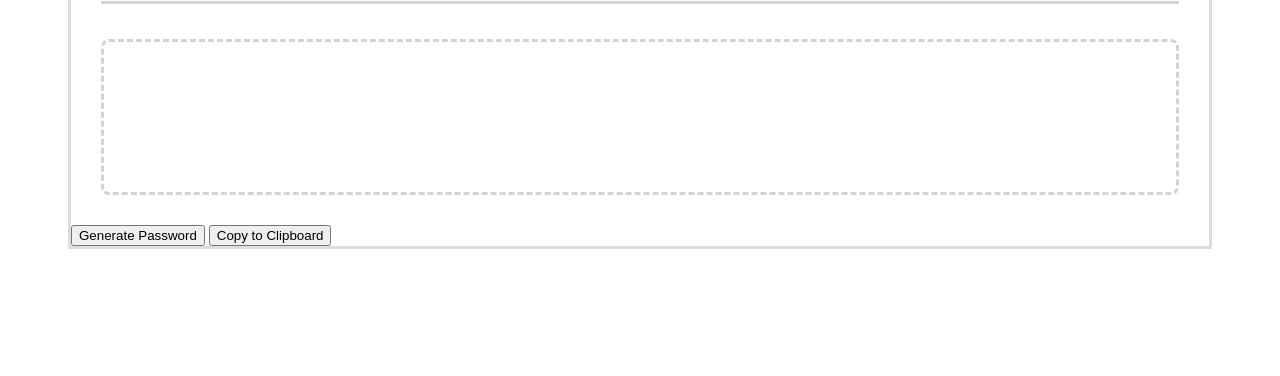
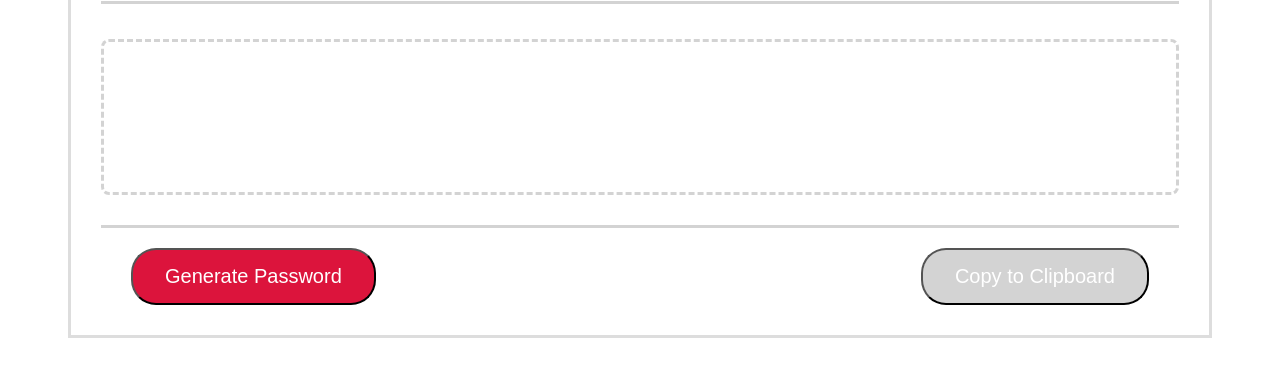
Before and after one commit to LopezH12/pwgenerator, a plain HTML site: page pword.html in a window 1280 px wide. Shown: the part 162-538 px from the top of the page. Drawn offline with Linux system fonts and the light colour scheme.

Commit message:
added css to make page look presentable

```diff
--- a/style.css
+++ b/style.css
@@ -20,6 +20,7 @@ header {
     margin-bottom: 30px;
     border-radius: 8px;
     border-color: lightgray;
+
 }
 
 .head {
@@ -27,5 +28,41 @@ header {
     border-bottom: 3px solid lightgray;
     margin-left: 30px;
     margin-right: 30px;
+}
 
+.buttons {
+    margin-left: 30px;
+    margin-right: 30px;
+    margin-bottom: 30px;
+    border-top: 3px solid lightgray;
+    display: flex;
+    justify-content: space-between;
 }
+
+#generate {
+    border-radius: 25px;
+    padding: 15px 32px;
+    text-align: center;
+    text-decoration: none;
+    font-size: 20px;
+    font-family: Arial, Helvetica, sans-serif;
+    color: white;
+    margin-left: 30px;
+    margin-right: 30px;
+    margin-top: 20px;
+    background-color: crimson;
+}
+
+#copy {
+    border-radius: 25px;
+    padding: 15px 32px;
+    text-align: center;
+    text-decoration: none;
+    font-size: 20px;
+    font-family: Arial, Helvetica, sans-serif;
+    color: white;
+    margin-left: 30px;
+    margin-right: 30px;
+    margin-top: 20px;
+    background-color: lightgray;
+}
```
Also changed, not shown: pword.html (+0 -2 lines).
